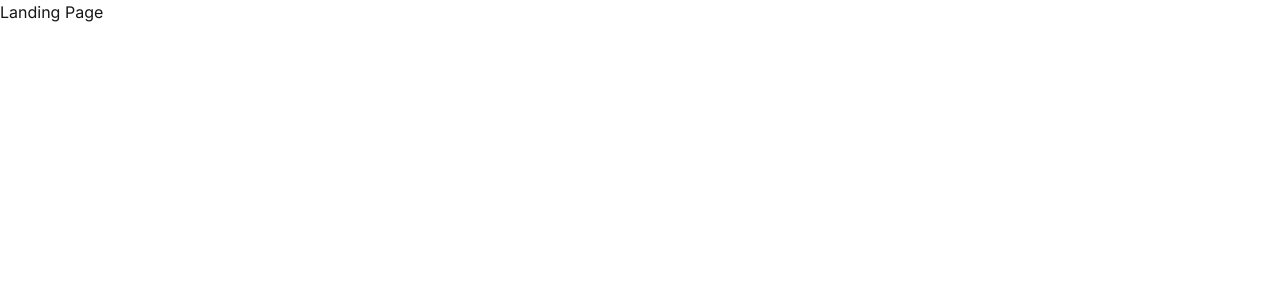
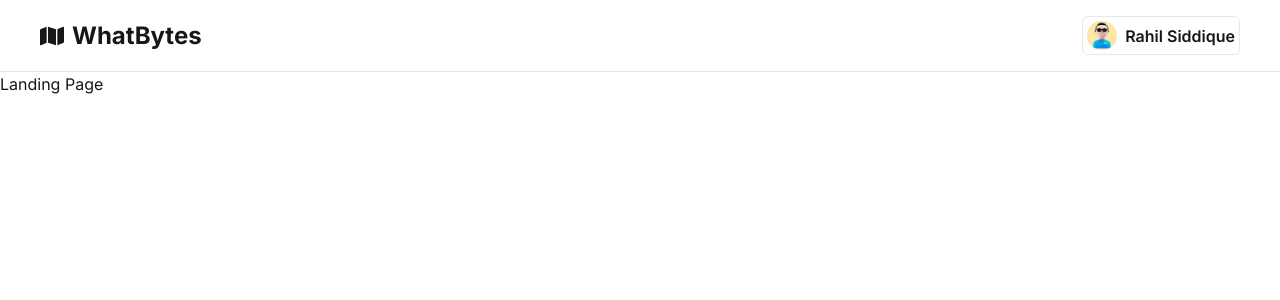
Before and after one commit to waynelogan/whatbytes-assessment, a Next.js app: page / in a window 1280 px wide. Shown: the top 300 px of the page. Built offline with nearby package versions, Linux system fonts and the light colour scheme.

Commit message:
adds navbar

```diff
--- /dev/null
+++ b/app/components/Navbar.tsx
@@ -0,0 +1,29 @@
+import Image from "next/image"
+import { FaMap } from "react-icons/fa"
+
+export default function Navbar() {
+  return (
+    <nav className="
+    border-b
+    px-10
+    flex justify-between items-center
+    ">
+      <div className="
+        flex gap-2 items-center
+        text-2xl font-bold
+      ">
+        <FaMap />
+        <p>WhatBytes</p>
+      </div>
+      <div className="
+        border p-1 my-4 rounded-md
+        flex gap-2 items-center
+      ">
+        <Image className="rounded-full" src={'/avatar.png'} alt="avatar" width={30} height={30} />
+        <p className="font-semibold">
+          Rahil Siddique
+        </p>
+      </div>
+    </nav>
+  )
+}
--- a/app/layout.tsx
+++ b/app/layout.tsx
@@ -1,6 +1,7 @@
 import type { Metadata } from "next";
 import "./globals.css";
 import {Inter} from "next/font/google"
+import Navbar from "./components/Navbar"
 
 export const metadata: Metadata = {
   title: "WhatBytes",
@@ -19,6 +20,7 @@ export default function RootLayout({
       <body
         className={`${inter.className}`}
       >
+        <Navbar />
         {children}
       </body>
     </html>
```
Also changed, not shown: package.json (+5 -4 lines), public/avatar.png (added), 1 other file (tests, documents, lock files or other folders).
